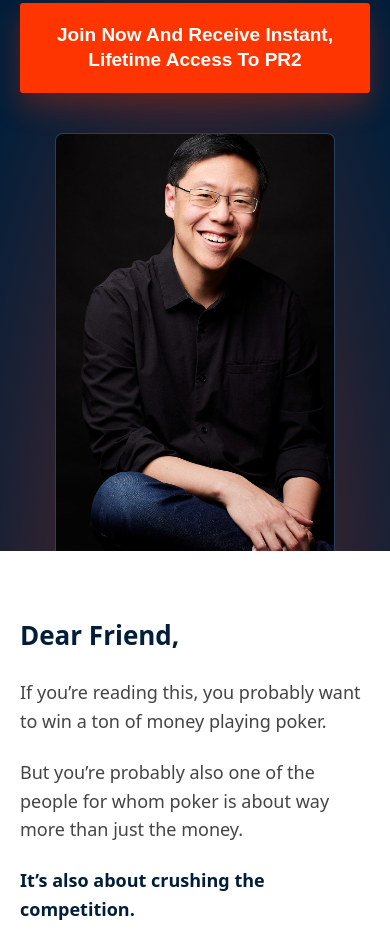
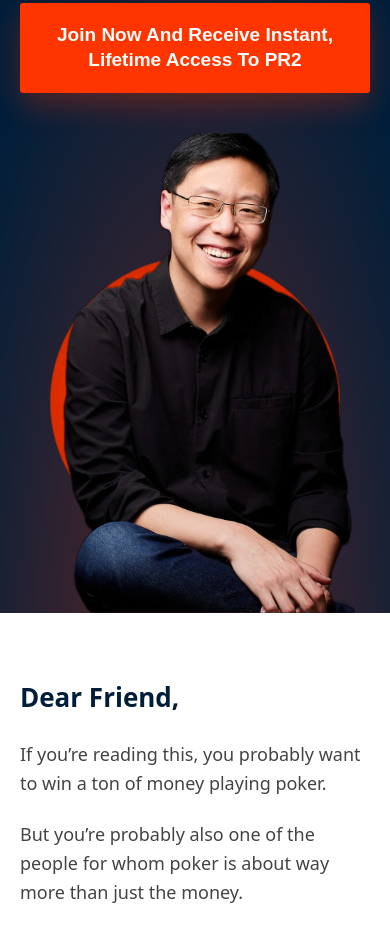
Before and after one commit to anbrutog/claude-projects, a plain HTML site: page jason/site/index.html in a window 390 px wide. Shown: the part 831-1764 px from the top of the page. Drawn offline with Linux system fonts and the light colour scheme; a web font is replaced by a local one.

Commit message:
style: hero photo as cut-out on orange circle, aligned beside headline
Co-Authored-By: Claude Opus 5.5 <noreply@anthropic.com>

```diff
--- a/jason/site/index.html
+++ b/jason/site/index.html
@@ -75,9 +75,10 @@ strong{font-weight:700}
 .hero-bar{width:100%;max-width:1120px;display:flex;justify-content:space-between;align-items:center;padding:30px 0}
 .logo{height:34px;width:auto}
 .hero-bar .eyebrow{color:#FFFFFF;font-weight:600;letter-spacing:.1em}
-.hero-inner{width:100%;max-width:1120px;display:flex;gap:56px;align-items:flex-end;padding:56px 0 0}
-.hero-copy{flex:1 1 0;display:flex;flex-direction:column;gap:26px;padding-bottom:88px}
-.hero-photo{flex:0 0 400px;background:#000000;border:1px solid #24425F;border-bottom:none;border-radius:8px 8px 0 0;overflow:hidden}
+.hero-inner{width:100%;max-width:1120px;display:flex;gap:40px;align-items:stretch;padding:56px 0 0}
+.hero-copy{flex:1 1 0;display:flex;flex-direction:column;gap:26px;padding-bottom:56px}
+/* Jason cut-out in front of an orange circle (Magnetic Marketing style). Circle = gradient fill, so it imports to Framer */
+.hero-photo{flex:0 0 520px;display:flex;align-items:flex-end;justify-content:center;background:radial-gradient(circle closest-side at 50% 56%,#FF3500 0%,#FF3500 60%,#D62B00 90%,rgba(214,43,0,0) 91%)}
 .hero-photo img{width:100%;height:auto}
 .hint{display:flex;flex-direction:column;gap:8px;border-left:4px solid #FF3500;padding-left:22px}
 .hint-label{font-weight:700;font-size:22px;color:#FF3500}
@@ -239,7 +240,7 @@ strong{font-weight:700}
 /* ===== Tablet (Framer 810) ===== */
 @media (max-width:1000px){
   .hero-inner{flex-direction:column;align-items:center;gap:0;padding-top:32px}
-  .hero-photo{flex:0 0 auto;width:100%;max-width:360px}
+  .hero-photo{flex:0 0 auto;width:100%;max-width:400px}
   .hero-copy{padding-bottom:40px}
   .testi{flex-direction:column}
   .testi-photo{flex:0 0 auto;height:320px}
@@ -278,7 +279,7 @@ strong{font-weight:700}
   .cmp-lines{font-size:25px}
   .guar{flex-direction:column;text-align:center;padding:30px 22px}
   .btn{font-size:19px;padding:20px 22px}
-  .hero-photo{max-width:280px}
+  .hero-photo{max-width:320px}
   .hero-bar .eyebrow{display:none}
   .btn-wrap.hero-cta{align-items:stretch}
   .sig{font-size:36px}
@@ -312,7 +313,7 @@ strong{font-weight:700}
         <a class="btn" href="#join">Join Now And Receive Instant, Lifetime Access To PR2</a>
       </div>
     </div>
-    <div class="hero-photo"><img src="img/jason-seated.jpg" alt="Jason Su"></div>
+    <div class="hero-photo"><img src="img/jason-seated-cutout.webp" alt="Jason Su" width="900" height="1350"></div>
   </div>
 </section>
 
```
Also changed, not shown: jason/site/img/jason-seated-cutout.webp (added), 2 other files.
